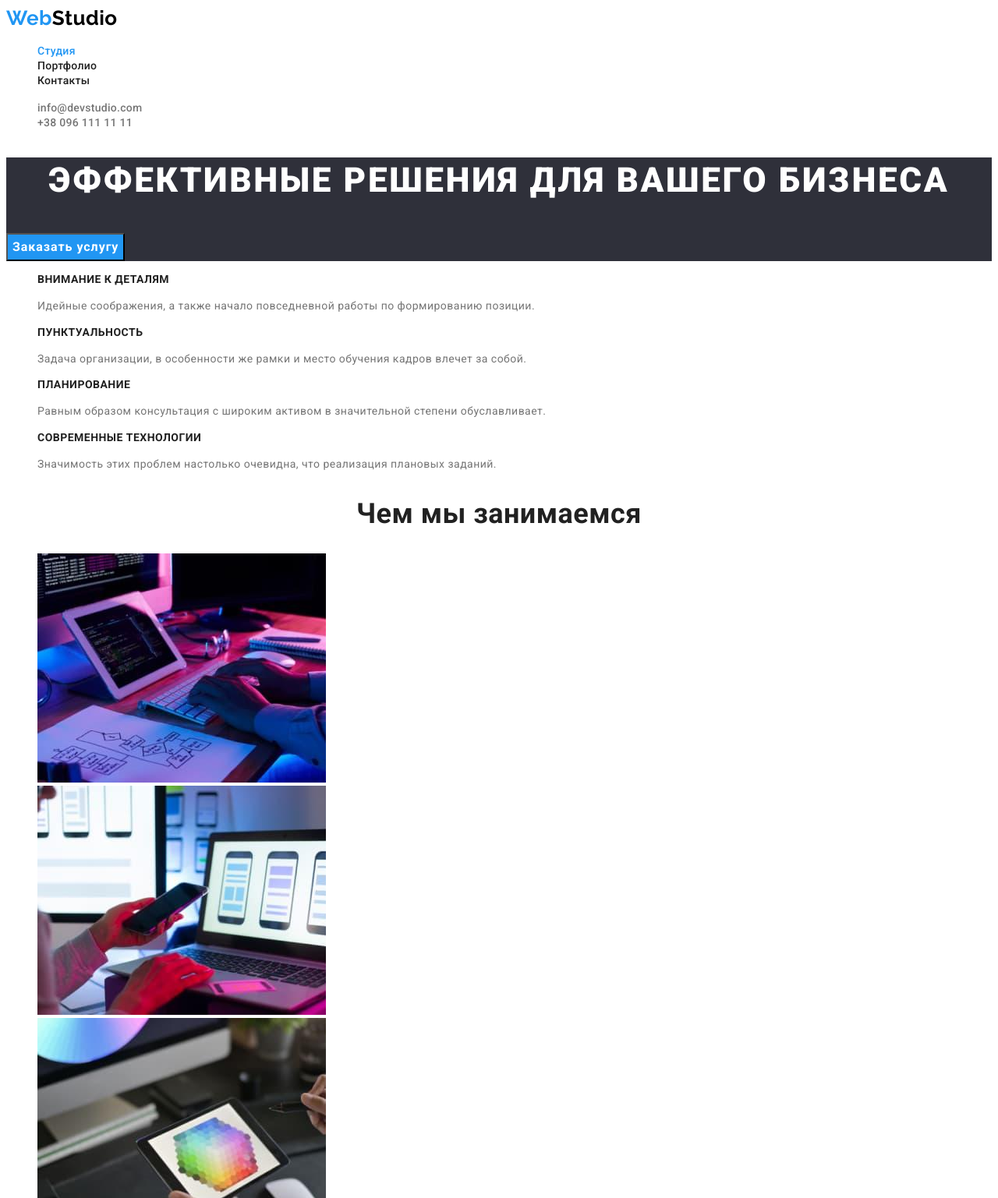
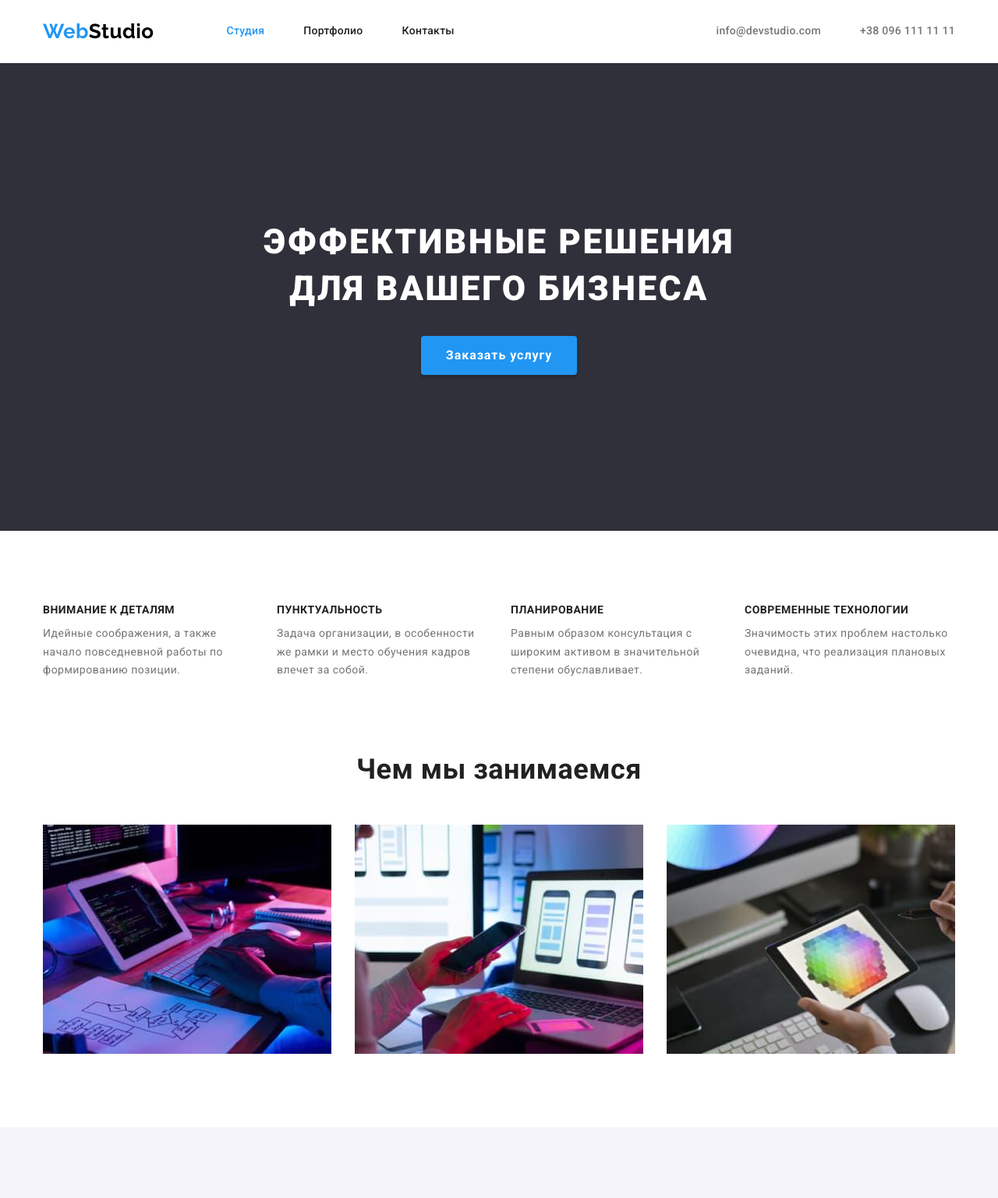
Before and after one commit to Akrisia/goit-markup-hw-03, a plain HTML site: page index.html in a window 1280 px wide. Shown: the top 1537 px of the page at 78% size. Drawn offline with nearby package versions, Linux system fonts and the light colour scheme.

Commit message:
Добавляет геометрию элементов

```diff
--- a/css/styles.css
+++ b/css/styles.css
@@ -7,6 +7,10 @@
   --footer-contacts-color: rgba(255, 255, 255, 0.6);
   --logo-studio-header-color: #000;
   --secondary-bg-color: #f5f4fa;
+  --border-color: #ececec;
+  --main-margin: 30px;
+  --secondary-margin: 50px;
+  --small-margin: 10px;
 }
 
 body {
@@ -16,7 +20,39 @@ body {
   background-color: var(--primary-bg-color);
 }
 
+img {
+  display: block;
+  max-width: 100%;
+  height: auto;
+}
+
+p,
+h1,
+h2,
+h3,
+h4,
+h5,
+h6 {
+  margin: 0;
+}
+
+ul {
+  margin: 0;
+  padding-left: 0;
+}
+
 /* общие особенности */
+
+.container {
+  width: 1200px;
+  padding: 0 15px;
+  margin: 0 auto;
+}
+
+.section {
+  padding-top: 94px;
+  padding-bottom: 94px;
+}
 
 .list {
   list-style: none;
@@ -29,6 +65,28 @@ body {
 .link:hover,
 .link:focus {
   color: var(--accent-color);
+}
+
+.visually-hidden {
+  position: absolute;
+  width: 1px;
+  height: 1px;
+  margin: -1px;
+  padding: 0;
+  overflow: hidden;
+  border: 0;
+  clip: rect(0 0 0 0);
+}
+
+/* шапка */
+
+.header {
+  border-bottom: 1px solid var(--border-color);
+}
+
+.header-container {
+  display: flex;
+  align-items: center;
 }
 
 /* логотип */
@@ -51,8 +109,29 @@ body {
 
 /* навигация сайта и контакты в шапке */
 
+.site-nav {
+  display: flex;
+  align-items: center;
+  margin-left: 93px;
+}
+
+.contacts {
+  display: flex;
+  align-items: center;
+  margin-left: auto;
+}
+
+.site-nav-item:not(:last-child),
+.contact-item:not(:last-child) {
+  margin-right: var(--secondary-margin);
+}
+
 .site-nav-link,
 .contact-link {
+  display: block;
+  padding-top: 32px;
+  padding-bottom: 32px;
+
   font-weight: 500;
   font-size: 14px;
   line-height: 1.14;
@@ -76,20 +155,35 @@ body {
 
 .hero {
   background-color: var(--footer-bg-color);
+  margin: 0 auto;
+  padding-top: 200px;
+  padding-bottom: 200px;
 }
 
 .hero-title {
+  margin: 0 auto;
+
   font-weight: 900;
   font-size: 44px;
   line-height: 1.36;
   text-align: center;
   letter-spacing: 0.06em;
   text-transform: uppercase;
+  max-width: 696px;
 
   color: var(--primary-bg-color);
 }
 
 .hero-btn {
+  display: flex;
+  justify-content: center;
+}
+
+.btn-text {
+  width: 200px;
+  height: var(--secondary-margin);
+  margin-top: var(--main-margin);
+
   font-family: inherit;
   font-weight: 700;
   font-size: 16px;
@@ -98,6 +192,9 @@ body {
 
   color: var(--primary-bg-color);
   background-color: var(--accent-color);
+  border-color: transparent;
+  box-shadow: 0px 4px 4px rgba(0, 0, 0, 0.15);
+  border-radius: 4px;
 
   cursor: pointer;
 }
@@ -123,6 +220,8 @@ body {
 }
 
 .section-title {
+  margin-bottom: 50px;
+
   font-weight: 700;
   font-size: 36px;
   line-height: 1.17;
@@ -130,7 +229,24 @@ body {
 
 /* секция - особенности */
 
+.features-section {
+  padding-bottom: 0px;
+}
+
+.features {
+  display: flex;
+  align-items: space-between;
+  margin-left: calc(-1 * var(--main-margin));
+}
+
+.feature-item {
+  flex-basis: calc(100% / 4 - var(--main-margin));
+  margin-left: var(--main-margin);
+}
+
 .feature-title {
+  margin-bottom: var(--small-margin);
+
   font-weight: 700;
   font-size: 14px;
   line-height: 1.14;
@@ -144,10 +260,37 @@ body {
 
 /* секция - работа */
 
+.works {
+  display: flex;
+  align-items: space-between;
+  margin-left: calc(-1 * var(--main-margin));
+}
+
+.work-item {
+  flex-basis: calc(100% / 3 - var(--main-margin));
+  margin-left: var(--main-margin);
+}
+
 /* секция - команда*/
 
 .team {
   background-color: var(--secondary-bg-color);
+}
+
+.members {
+  display: flex;
+  align-items: space-between;
+  margin-left: calc(-1 * var(--main-margin));
+}
+
+.member-item {
+  flex-basis: calc(100% / 4 - var(--main-margin));
+  margin-left: var(--main-margin);
+  padding-bottom: var(--main-margin);
+}
+
+.member-image {
+  margin-bottom: var(--main-margin);
 }
 
 .member-title,
@@ -157,6 +300,7 @@ body {
 }
 
 .member-title {
+  margin-bottom: var(--small-margin);
   font-weight: 500;
 }
 
@@ -203,16 +347,28 @@ footer {
   background-color: var(--footer-bg-color);
 }
 
+.footer-container {
+  padding-top: 60px;
+  padding-bottom: 60px;
+}
+
 .address {
+  margin-top: 20px;
+  margin-bottom: -9px;
+
   font-style: normal;
   font-size: 14px;
   line-height: 1.71;
 }
 
 .address-map {
+  margin-bottom: 9px;
+
   color: var(--primary-bg-color);
 }
 
 .address-link {
+  margin-bottom: 9px;
+
   color: var(--footer-contacts-color);
 }
--- a/index.html
+++ b/index.html
@@ -7,100 +7,113 @@
     <title>WebStudio</title>
     <link href="https://fonts.googleapis.com/css2?family=Raleway:wght@700&family=Roboto:wght@400;500;700;900&display=swap"
         rel="stylesheet">
+    <link rel="stylesheet" href="https://cdnjs.cloudflare.com/ajax/libs/modern-normalize/1.1.0/modern-normalize.min.css"
+            integrity="sha512-wpPYUAdjBVSE4KJnH1VR1HeZfpl1ub8YT/NKx4PuQ5NmX2tKuGu6U/JRp5y+Y8XG2tV+wKQpNHVUX03MfMFn9Q=="
+            crossorigin="anonymous" referrerpolicy="no-referrer">
     <link rel="stylesheet" href="./css/styles.css">
 </head>
 <body>
     <!-- шапка сайта -->
-    <header>
+    <header class="header">
+        <div class="header-container container">
+        <a href="./index.html" lang="en" class="logo link">Web<span class="header-studio">Studio</span></a>
         <nav>
-            <a href="./index.html" lang="en" class="logo link">Web<span class="header-studio">Studio</span></a>
-
             <ul class="site-nav list">
-                <li><a href="" class="site-nav-link link current">Студия</a></li>
-                <li><a href="./portfolio.html" class="site-nav-link link">Портфолио</a></li>
-                <li><a href="" class="site-nav-link link">Контакты</a></li>
+                <li class="site-nav-item"><a href="" class="site-nav-link link current">Студия</a></li>
+                <li class="site-nav-item"><a href="./portfolio.html" class="site-nav-link link">Портфолио</a></li>
+                <li class="site-nav-item"><a href="" class="site-nav-link link">Контакты</a></li>
             </ul>
         </nav>
 
         <ul class="contacts list">
-            <li><a href="mailto:info@devstudio.com" class="contact-link link">info@devstudio.com</a></li>
-            <li><a href="tel:+380961111111" class="contact-link link">+38 096 111 11 11</a></li>
+            <li class="contact-item"><a href="mailto:info@devstudio.com" class="contact-link link">info@devstudio.com</a></li>
+            <li class="contact-item"><a href="tel:+380961111111" class="contact-link link">+38 096 111 11 11</a></li>
         </ul>
+        </div>
     </header>
 
     <!-- уникальные данные страницы -->
     <main>
         <section class="hero">
             <h1 class="hero-title">Эффективные решения для вашего бизнеса</h1>
-            <button type="button" class="hero-btn">Заказать услугу</button>
+            <div class="hero-btn">
+            <button type="button" class="btn-text">Заказать услугу</button>
+        </div>
         </section>
 
-        <section class="section">
-            <h2 class="section-title" hidden>Особенности</h2>
+        <section class="features-section section">
+            <div class="container">
+            <h2 class="section-title visually-hidden">Особенности</h2>
             <ul class="features list">
-                <li>
+                <li class="feature-item">
                     <h3 class="feature-title">Внимание к деталям</h3>
                     <p class="feature-desc">Идейные соображения, а также начало повседневной работы по формированию позиции.</p>
                 </li>
-                <li>
+                <li class="feature-item">
                     <h3 class="feature-title">Пунктуальность</h3>
                     <p class="feature-desc">Задача организации, в особенности же рамки и место обучения кадров влечет за собой.</p>
                 </li>
-                <li>
+                <li class="feature-item">
                     <h3 class="feature-title">Планирование</h3>
                     <p class="feature-desc">Равным образом консультация с широким активом в значительной степени обуславливает.</p>
                 </li>
-                <li>
+                <li class="feature-item">
                     <h3 class="feature-title">Современные технологии</h3>
                     <p class="feature-desc">Значимость этих проблем настолько очевидна, что реализация плановых заданий.</p>
                 </li>
             </ul>
+            </div>
         </section>
 
         <section class="section">
+            <div class="container">
             <h2 class="section-title">Чем мы занимаемся</h2>
             <ul class="works list">
-                <li>
+                <li class="work-item">
                     <img src="./images/box_1.jpg" alt="Руки на клавиатуре перед планшетом" width="370">
                 </li>
-                <li>
+                <li class="work-item">
                     <img src="./images/box_2.jpg" alt="В левой руке смартфон, правая рука - на тачпаде ноутбука. На экране ноутбука макеты смартфонов" width="370">
                 </li>
-                <li>
+                <li class="work-item">
                     <img src="./images/box_3.jpg" alt="В левой руке планшет, в правой маркер, руки находятся над компьютерным столом" width="370">
                 </li>
             </ul>
+            </div>
         </section>
 
         <section class="section team">
+            <div class="container">
             <h2 class="section-title">Наша команда</h2>
             <ul class="members list">
-                <li>
-                    <img src="./images/team_1.jpg" alt="Мужчина-шатен с бородой и в очках улыбается" width="270">
+                <li class="member-item">
+                    <img src="./images/team_1.jpg" alt="Мужчина-шатен с бородой и в очках улыбается" width="270" class="member-image">
                     <h3 class="member-title">Игорь Демьяненко</h3>
                     <p lang="en" class="member-desc">Product Designer</p>
                 </li>
-                <li>
-                    <img src="./images/team_2.jpg" alt="Женщина-блондинка в очках улыбается" width="270">
+                <li class="member-item">
+                    <img src="./images/team_2.jpg" alt="Женщина-блондинка в очках улыбается" width="270" class="member-image">
                     <h3 class="member-title">Ольга Репина</h3>
                     <p lang="en" class="member-desc">Frontend Developer</p>
                 </li>
-                <li>
-                    <img src="./images/team_3.jpg" alt="Мужчина-шатен улыбается, смотрит в сторону" width="270">
+                <li class="member-item">
+                    <img src="./images/team_3.jpg" alt="Мужчина-шатен улыбается, смотрит в сторону" width="270" class="member-image">
                     <h3 class="member-title">Николай Тарасов</h3>
                     <p lang="en" class="member-desc">Marketing</p>
                 </li>
-                <li>
-                    <img src="./images/team_4.jpg" alt="Мужчина-брюнет с бородой и в очках улыбается" width="270">
+                <li class="member-item">
+                    <img src="./images/team_4.jpg" alt="Мужчина-брюнет с бородой и в очках улыбается" width="270" class="member-image">
                     <h3 class="member-title">Михаил Ермаков</h3>
                     <p lang="en" class="member-desc">UI Designer</p>
                 </li>
             </ul>
+            </div>
         </section>
     </main>
 
     <!-- подвал сайта -->
     <footer>
+        <div class="footer-container container">
         <a href="./index.html" lang="en" class="logo link">Web<span class="footer-studio">Studio</span></a>
         <address>
             <ul class="address list">
@@ -109,6 +122,7 @@
                 <li><a href="tel:+380991111111" class="address-link link">+38 099 111 11 11</a></li>
             </ul>
         </address>
+        </div>
     </footer>
 </body>
 </html>
```
Also changed, not shown: portfolio.html (+6 -1 lines).
